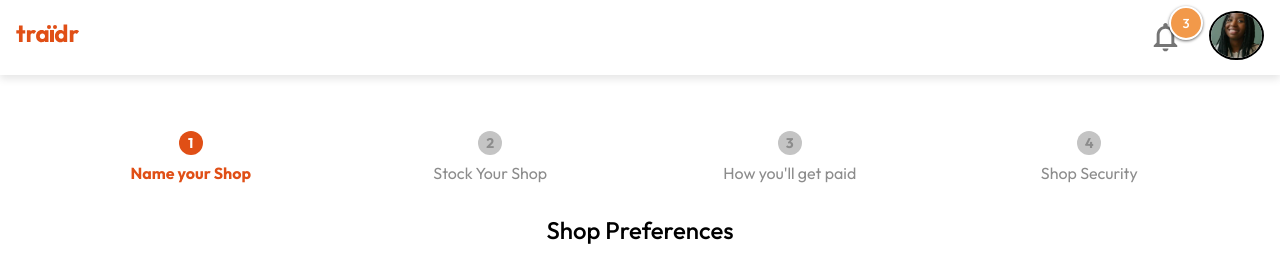
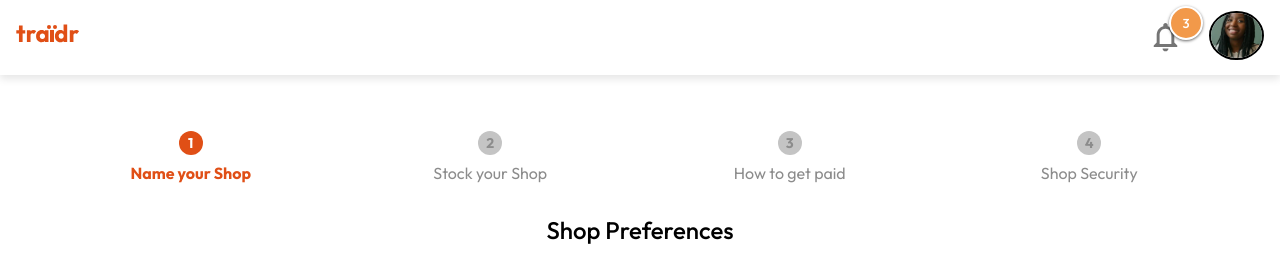
Before and after one commit to UzoAfrica/DG001-Live-Project, a React (Vite) app in the folder frontend/: page /create-shop in a window 1280 px wide. Shown: the top 253 px of the page. Built offline with nearby package versions, Linux system fonts and the light colour scheme; no server answers.

Commit message:
fix: make progress bar text content even height

```diff
--- a/frontend/src/components/CreateShop/MultiStepForm.tsx
+++ b/frontend/src/components/CreateShop/MultiStepForm.tsx
@@ -8,8 +8,8 @@ import { useState } from 'react';
 
 const steps = [
   'Name your Shop',
-  'Stock Your Shop',
-  "How you'll get paid",
+  'Stock your Shop',
+  'How to get paid',
   'Shop Security',
 ];
 
```
